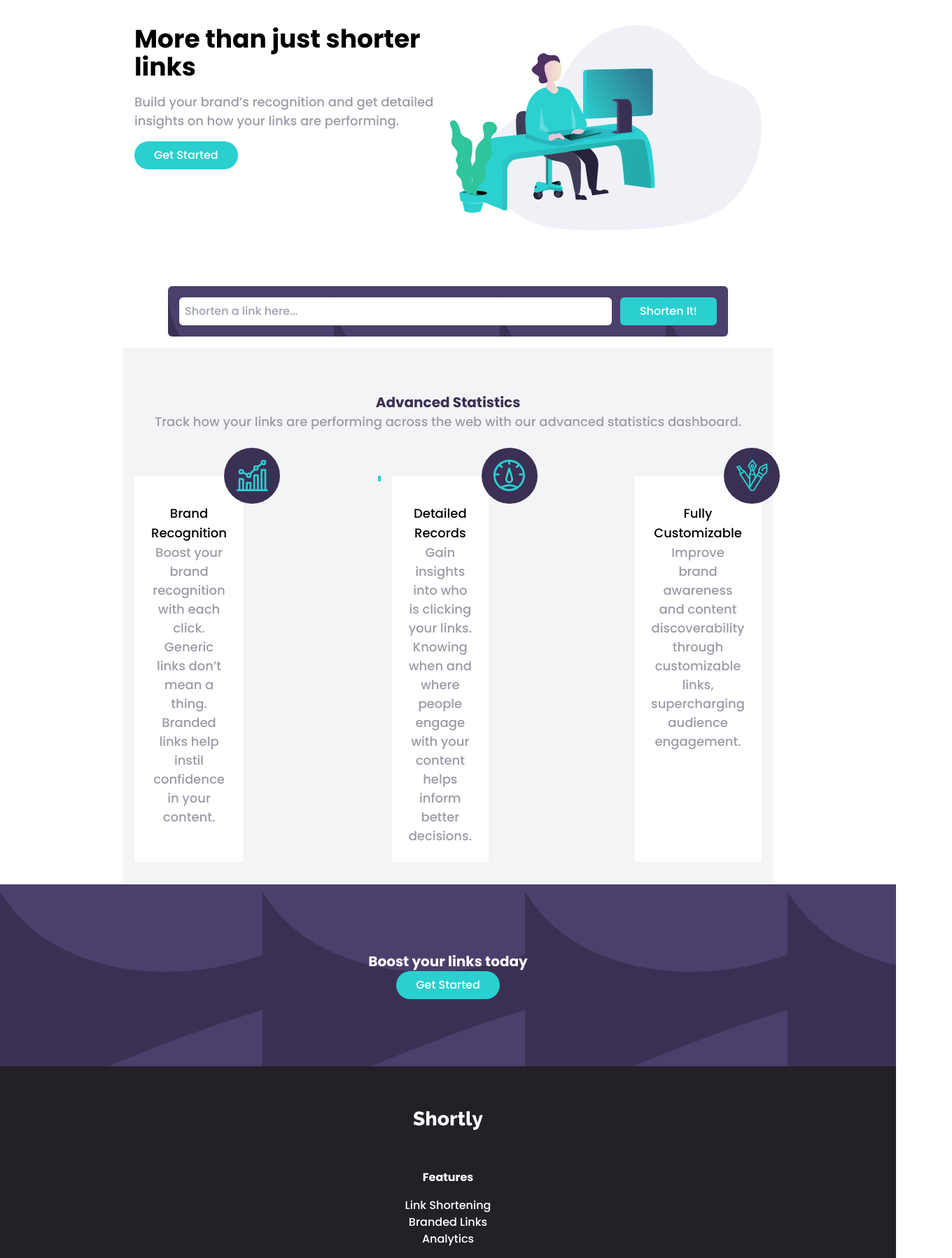
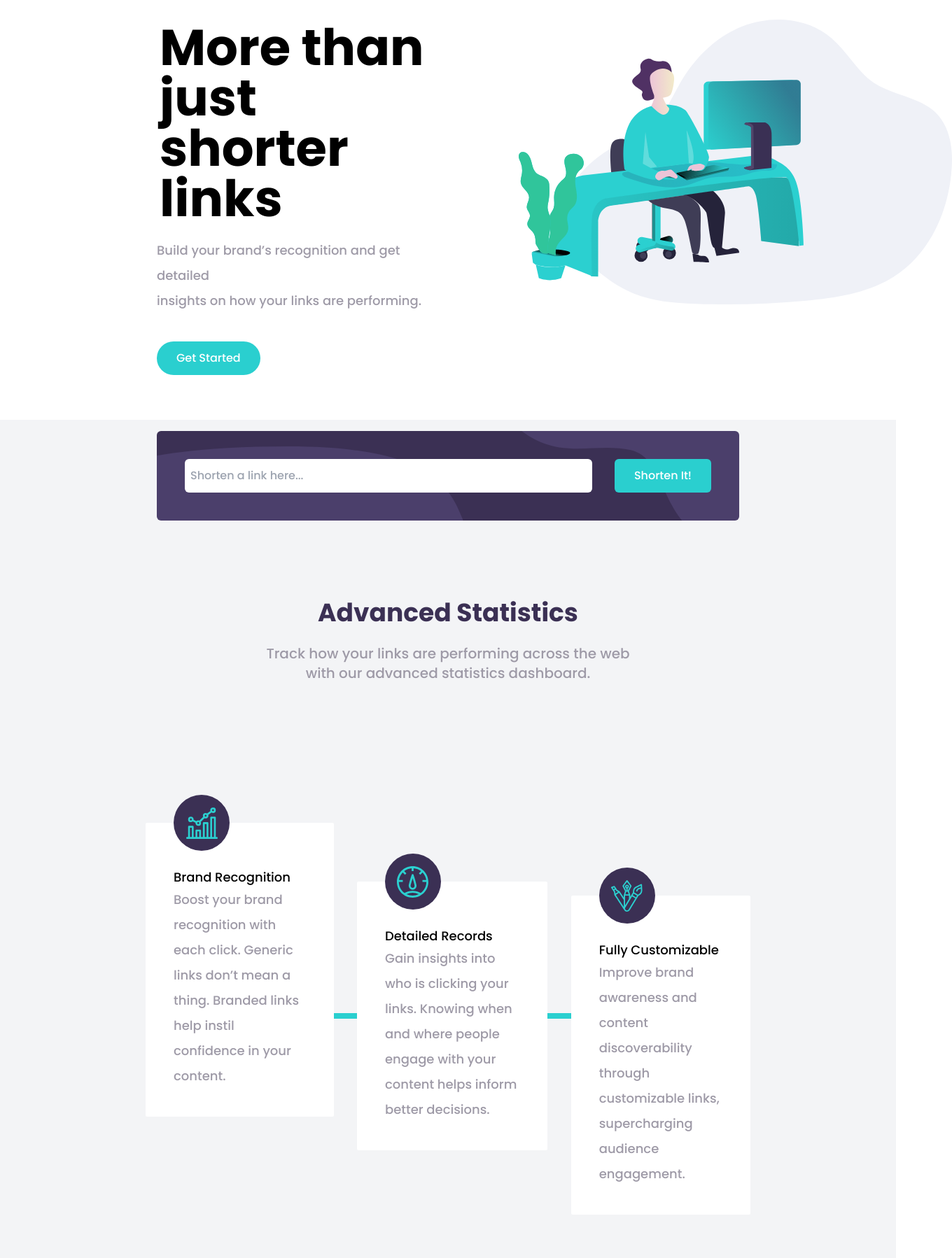
Before and after one commit to Marinawex/FrontendMentor-Shortly-URL-shortening, a Next.js app: page / in a window 1280 px wide. Shown: the part 140-1938 px from the top of the page at 70% size, 1360 px wide, since content can reach past the window. Built offline with nearby package versions, Linux system fonts and the light colour scheme.

Commit message:
desktop first draft

```diff
--- a/app/_components/Footer.tsx
+++ b/app/_components/Footer.tsx
@@ -8,22 +8,22 @@ import logoW from "../../public/images/logo-white.svg";
 function Footer() {
   return (
     <>
-    <div id="footer" className="bg-VeryDarkViolet py-10 flex flex-col">
+    <div id="footer" className="bg-VeryDarkViolet py-10 flex flex-col lg:flex-row lg:justify-around lg:items-start lg:text-start  lg:px-52 ">
     <Image
       src={logoW}
       width={100}
       height={100}
       alt="/"
-      className="py-6 self-center"
+      className="py-6 self-center lg:self-start "
     />
 
-    <ul className="text-white py-4">
+    <ul className="text-white py-4 lg:py-0">
       <h4 className="py-4 font-bold">Features</h4>
       <li className="font-[2px] hover:text-Cyan">Link Shortening</li>
       <li className="font-[2px] hover:text-Cyan">Branded Links</li>
       <li className="font-[2px] hover:text-Cyan">Analytics</li>
     </ul>
-    <ul className="text-white py-4">
+    <ul className="text-white py-4 lg:py-0">
       <h4 className="py-4 font-bold">Resources</h4>
       <li className="font-[2px] hover:text-Cyan">Blog</li>
       <li className="font-[2px] hover:text-Cyan">Developers</li>
@@ -37,7 +37,7 @@ function Footer() {
       <li className="font-[2px] hover:text-Cyan"> Contact</li>
     </ul>
 
-    <div id="social" className="flex justify-around  py-10 px-16">
+    <div id="social" className="flex justify-around  py-10 px-16 lg:space-x-6">
       <Image src={facebock} width={25} height={25} alt="/" />{" "}
       <Image src={twitter} width={25} height={25} alt="/" />{" "}
       <Image src={pinterest} width={25} height={25} alt="/" />{" "}
--- a/app/_components/Hero.tsx
+++ b/app/_components/Hero.tsx
@@ -1,21 +1,33 @@
 import Image from "next/image";
 import hero from "../../public/images/illustration-working.svg";
+import Link from "next/link";
 
 function Hero() {
   return (
-    <div id="hero" className=" m-4 my-16 lg:flex ">
+    <div id="hero" className=" m-4 mb-16 lg:flex lg:pl-52">
       <div className="object-left lg:order-last">
-        <Image src={hero} width={800} height={800} alt="hero-image" />
+        <Image
+          src={hero}
+          width={1400}
+          height={1400}
+          alt="hero-image"
+          className="lg:ml-24 lg:self-end"
+        />
       </div>
-      <div className="lg:text-start">
-        <h1 className="m-8 lg:text-start lg:m-0">More than just shorter links</h1>
-        <p className="my-4 ">
-          Build your brand’s recognition and get detailed insights on how your
-          links are performing.
+      <div className="lg:text-start lg:self-center">
+        <h1 className="m-8 lg:text-start lg:m-0 lg:p-1 lg:text-7xl">
+          More than just shorter links
+        </h1>
+        <p className="my-4 lg:mb-10">
+          Build your brand’s recognition and get detailed{" "}
+          <br className="invisible lg:visible" />
+          insights on how your links are performing.
         </p>
+        <Link href={'/#Shorten'} scroll={true} className="scroll-smooth">
         <button className="bg-Cyan rounded-full p-2 px-7 text-white hover:opacity-75">
           Get Started
         </button>
+        </Link>
       </div>
     </div>
   );
--- a/app/_components/Nav.tsx
+++ b/app/_components/Nav.tsx
@@ -11,7 +11,7 @@ function Nav() {
   const handleMenu = () => setShowMenu(!showMenu);
 
   return (
-    <nav className="lg:px-44 lg:pt-8">
+    <nav className="lg:px-52 lg:py-8">
       <div className="flex justify-between m-5 ">
         <div className="lg:flex lg:space-x-6 lg:items-center ">
           <Image src={logo} width={121} height={33} alt="/" />
--- a/app/_components/Shorten.tsx
+++ b/app/_components/Shorten.tsx
@@ -76,14 +76,17 @@ function Shorten() {
 
   return (
     <>
+
+    <div  id="Shorten"className="bg-gray-100  flex flex-col">
       <form onSubmit={handleShortenUrl}>
-        <div id="shorten">
+        <div id="shorten" className="lg:px-52 ">
           {" "}
-          <div className="flex flex-col p-4 gap-3 bg-DarkViolet rounded-md m-4 bg-shorten-pattern lg:flex-row lg:mx-16">
-
+          <div className="flex flex-col p-4 gap-3 bg-DarkViolet rounded-md m-4 bg-shorten-pattern bg-cover lg:flex-row lg:space-x-5 lg:p-10 lg:bg-shorten-desktop-pattern">
             <input
               placeholder="Shorten a link here..."
-              className={`rounded-md p-2 ${empty ? "border-Red border-2" : ""} lg:grow`}
+              className={`rounded-md p-2 ${
+                empty ? "border-Red border-2" : ""
+              } lg:grow`}
               value={url.long}
               onChange={(e) => handleUrl(e)}
             ></input>
@@ -96,17 +99,20 @@ function Shorten() {
             {empty && <p className="text-Red text-start">Please add a link</p>}
           </div>
         </div>
+
       </form>
-
+      </div>
       {links &&
         links.map((link, idx) => {
           return (
             <div
               key={idx}
               id="links"
-              className="flex flex-col p-4 gap-3 rounded-md m-4  bg-grey lg:flex-row lg:justify-end "
+              className="flex flex-col p-4 gap-3 rounded-md m-4  bg-grey lg:flex-row lg:justify-end lg:px-52"
             >
-              <p className="text-black text-start p-2 truncate lg:justify-self-start">{link.long}</p>
+              <p className="text-black text-start p-2 truncate lg:justify-self-start">
+                {link.long}
+              </p>
               <hr />
 
               <p className="text-Cyan text-start p-2">{link.short}</p>
--- a/app/globals.css
+++ b/app/globals.css
@@ -7,7 +7,7 @@
     /* @apply bg-Gray; */
     @apply text-center;
     @apply font-medium;
-
+    @apply leading-loose;
 
     /* @apply tracking-wider; */
   }
--- a/app/page.tsx
+++ b/app/page.tsx
@@ -9,60 +9,82 @@ import {
   QueryClientProvider,
   useQuery,
 } from "@tanstack/react-query";
+import Link from "next/link";
+import { useRouter } from "next/router";
 
 const queryClient = new QueryClient();
 
 export default function Home() {
   return (
     <>
-    <div className="lg:flex lg:flex-col lg:justify-between lg:px-44">
+      <div className="lg:flex lg:flex-col lg:justify-between ">
         <Hero />
 
         <Shorten />
+        <div className="bg-gray-100">
+          <div className="bg-gray-100  py-4 lg:px-52 ">
+            <div id="statistics" className="lg:m-20  lg:space-y-6">
+              <h2 className="lg:text-4xl">Advanced Statistics</h2>{" "}
+              <p className="pb-16 lg:text-xl ">
+                Track how your links are performing across the web{" "}
+                <br className="invisible lg:visible" />
+                with our advanced statistics dashboard.
+              </p>
+            </div>
+            <div></div>
 
-      <div id="statistics" className="bg-gray-100 py-8 pt-16 ">
-        <h2>Advanced Statistics</h2>{" "}
-        <p className="pb-16">
-          Track how your links are performing across the web with our advanced
-          statistics dashboard.
-        </p>
-        <div className="lg:flex">
-        <div id="Recognition" className="bg-white rounded-sm mx-4  p-6  ">
+            {/* <div className="bg-Cyan lg:w-full lg:h-2 z-0 ">
+            </div> */}
+
+            <div className="lg:flex lg:my-18 lg:text-start ">
+              <div
+                id="Recognition"
+                className="bg-white rounded-sm mx-4 lg:mx-0 p-10 lg:my-14 lg:self-start "
+              >
                 {" "}
-          <div className="relative p-1 mt-2">
-            <div className="bg-DarkViolet rounded-full w-[5rem] h-[5rem]  flex items-center justify-center absolute  left-[6.5rem]  bottom-0 ">
+                <div className="relative">
+                  <div className="bg-DarkViolet rounded-full w-[5rem] h-[5rem]  flex items-center justify-center absolute  left-[5.5rem] lg:left-0 bottom-0 ">
                     <Image src={brand} width={45} height={45} alt="/" />
                   </div>
                 </div>
-          <h3>Brand Recognition</h3>
+                <h3 className="mt-6">Brand Recognition</h3>
                 <p>
-            Boost your brand recognition with each click. Generic links don’t
-            mean a thing. Branded links help instil confidence in your content.
+                  Boost your brand recognition with each click. Generic links
+                  don’t mean a thing. Branded links help instil confidence in
+                  your content.
                 </p>{" "}
               </div>
-        <div className="bg-Cyan w-3 h-[6rem] ml-[11rem] lg:w-[40rem] lg:h-2"></div>
-        <div id="Records" className="bg-white rounded-sm mx-4 p-6 ">
-          <div className="relative p-1 mt-2">
-            <div className="bg-DarkViolet rounded-full w-[5rem] h-[5rem]  flex items-center justify-center absolute  left-[6.5rem] bottom-0">
+
+              <div className="bg-Cyan w-3 h-[6rem] ml-[11rem] lg:ml-0 lg:w-52 lg:h-2 lg:my-auto "></div>
+              <div
+                id="Records"
+                className="bg-white rounded-sm mx-4  lg:mx-0 p-10 lg:my-14 lg:self-center"
+              >
+                <div className="relative">
+                  <div className="bg-DarkViolet rounded-full w-[5rem] h-[5rem]  flex items-center justify-center absolute  left-[5.5rem] lg:left-0 bottom-0">
                     <Image src={records} width={45} height={45} alt="/" />{" "}
                   </div>
                 </div>
-          <h3>Detailed Records</h3>
-          <p>
+                <h3 className="mt-6">Detailed Records</h3>
+                <p className="">
                   {" "}
-            Gain insights into who is clicking your links. Knowing when and
-            where people engage with your content helps inform better decisions.
+                  Gain insights into who is clicking your links. Knowing when
+                  and where people engage with your content helps inform better
+                  decisions.
                 </p>
               </div>
-        <div className="bg-Cyan w-3 h-[6rem] ml-[11rem]"></div>
-        <div id="Customiz" className="bg-white rounded-sm mx-4  p-6">
-          <div className="relative p-1 mt-2">
-            <div className="bg-DarkViolet rounded-full w-[5rem] h-[5rem]  flex items-center justify-center absolute  left-[6.5rem] bottom-0">
+              <div className="bg-Cyan w-3 h-[6rem] ml-[11rem] lg:ml-0 lg:w-52 lg:h-2 lg:my-auto"></div>
+              <div
+                id="Customiz"
+                className="bg-white rounded-sm mx-4 lg:mx-0  p-10 lg:my-12 lg:self-end lg:mt-40"
+              >
+                <div className="relative">
+                  <div className="bg-DarkViolet rounded-full w-[5rem] h-[5rem]  flex items-center justify-center absolute  left-[5.5rem] lg:left-0 bottom-0">
                     <Image src={customizable} width={45} height={45} alt="/" />
                   </div>
                 </div>
 
-          <h3>Fully Customizable</h3>
+                <h3 className="mt-6">Fully Customizable</h3>
                 <p>
                   {" "}
                   Improve brand awareness and content discoverability through
@@ -72,11 +94,18 @@ export default function Home() {
             </div>
           </div>
         </div>
-      <div id="boost" className="bg-DarkViolet py-[6rem]  bg-boost-pattern">
-        <h2 className="text-white">Boost your links today</h2>
-        <button className="bg-Cyan rounded-full p-2 px-7 text-white hover:opacity-75">
+      </div>
+      <div
+        id="boost"
+        className="bg-DarkViolet py-[6rem]  bg-boost-pattern lg:bg-boost-desktop-pattern bg-cover space-y-8"
+      >
+        <h2 className="text-white lg:text-4xl mb-8">Boost your links today</h2>
+        <Link
+          href={"/#Shorten"}
+          className="bg-Cyan rounded-full  p-2 px-7 text-white hover:opacity-75  scroll-smooth" scroll={true}
+        >
           Get Started
-        </button>
+        </Link>
       </div>
     </>
   );
--- a/tailwind.config.js
+++ b/tailwind.config.js
@@ -22,6 +22,8 @@ module.exports = {
           'conic-gradient(from 180deg at 50% 50%, var(--tw-gradient-stops))',
         'shorten-pattern': "url('../public/images/bg-shorten-mobile.svg')",
         'boost-pattern': "url('../public/images/bg-boost-mobile.svg')",
+        'shorten-desktop-pattern': "url('../public/images/bg-shorten-desktop.svg')",
+        'boost-desktop-pattern': "url('../public/images/bg-boost-desktop.svg')",
       },
     },
   },
```
Lines whose indentation alone changed are shown as unchanged.
